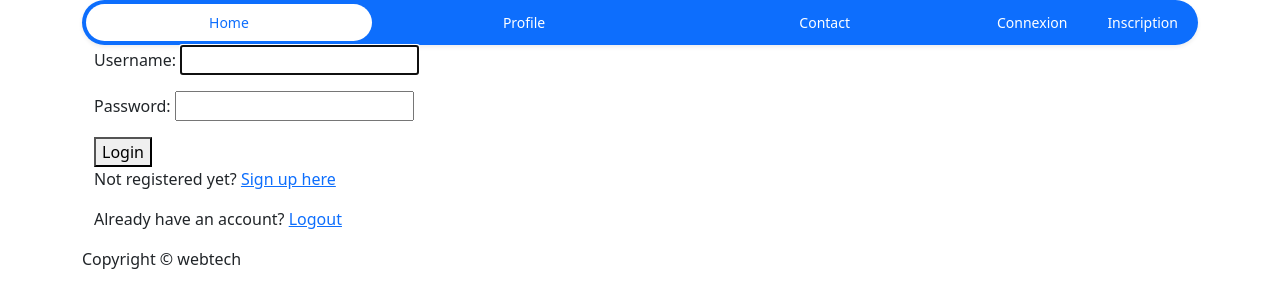
After one commit to maxance13/piscine-webtech, a Django app: page /login/ in a window 1280 px wide. The commit adds this page. Shown: the top 308 px of the page. Run offline with Django 4.2, Linux system fonts and the light colour scheme.

Commit message:
parti login logout et signin

```diff
--- a/Piscine_webtech/urls.py
+++ b/Piscine_webtech/urls.py
@@ -20,6 +20,6 @@ from django.urls import path, include
 urlpatterns = [
     path('admin/', admin.site.urls),
     path('login/', include('login.urls')),
-    path('', include('film.urls')),
-    path('contact/', include('contact.urls')),
+    # path('', include('film.urls')),
+    # path('contact/', include('contact.urls')),
 ]
--- /dev/null
+++ b/login/templates/login/login.html
@@ -0,0 +1,12 @@
+{% extends "base.html" %}
+{% block content %}
+<form method="post" action="{% url 'login_view' %}">
+  {% csrf_token %}
+  {{ form.as_p }}
+  <button type="submit">Login</button>
+</form>
+
+<p>Not registered yet? <a href="{% url 'signup_view' %}">Sign up here</a></p>
+
+<p>Already have an account? <a href="{% url 'logout_view' %}">Logout</a></p>
+{% endblock %}
--- /dev/null
+++ b/login/templates/login/nav.html
@@ -0,0 +1,21 @@
+<header>
+{% block header %}
+ <ul class="nav nav-pills nav-fill gap-2 p-1 small bg-primary rounded-5 shadow-sm" id="pillNav2" role="tablist" style="--bs-nav-link-color: var(--bs-white); --bs-nav-pills-link-active-color: var(--bs-primary); --bs-nav-pills-link-active-bg: var(--bs-white);">
+    <li class="nav-item" role="presentation">
+      <a class="nav-link active rounded-5">Home</a>
+    </li>
+    <li class="nav-item" role="presentation">
+      <button class="nav-link rounded-5" id="profile-tab2" data-bs-toggle="tab" type="button" role="tab" aria-selected="false">Profile</button>
+    </li>
+    <li class="nav-item" role="presentation">
+      <button class="nav-link rounded-5" id="contact-tab2" data-bs-toggle="tab" type="button" role="tab" aria-selected="false">Contact</button>
+    </li>
+    {% if user.is_authenticated %}
+      <li><a class="nav-link rounded-4" href="{% url 'logout_view' %}">Déconnexion</a></li>
+    {% else %}
+      <li><a class="nav-link rounded-4" href="{% url 'login_view' %}">Connexion</a></li>
+      <li><a class="nav-link rounded-4" href="{% url 'signup_view' %}">Inscription</a></li>
+    {% endif %}
+  </ul>
+{% endblock %}
+</header>
--- /dev/null
+++ b/login/urls.py
@@ -0,0 +1,8 @@
+from django.urls import path
+from .views import signup_view,login_view,logout_view
+
+urlpatterns = [
+  path('signup/',signup_view, name='signup_view'),
+  path('',login_view, name='login_view'),
+  path('logout/',logout_view, name='logout_view'),
+]
--- a/login/views.py
+++ b/login/views.py
@@ -1,3 +1,39 @@
 from django.shortcuts import render
+from django.http import HttpResponse
+from django.views import View
+from django.template import loader
+from django.shortcuts import render, redirect
+from django.views.decorators.csrf import csrf_protect
+from django.utils.decorators import method_decorator
+from django.contrib.auth import login, logout
+from django.contrib.auth.forms import AuthenticationForm
+from django.contrib.auth.decorators import login_required
+from .forms import CustomUserCreationForm
 
-# Create your views here.
+def signup_view(request):
+    if request.method == 'POST':
+        form = CustomUserCreationForm(request.POST)
+        if form.is_valid():
+            user = form.save()
+            login(request, user)
+            return redirect('..')
+    else:
+        form = CustomUserCreationForm()
+
+    return render(request, 'login/signup.html', {'form': form})
+
+def login_view(request):
+    if request.method == 'POST':
+        form = AuthenticationForm(request, request.POST)
+        if form.is_valid():
+            user = form.get_user()
+            login(request, user)
+            return redirect('..')
+    else:
+        form = AuthenticationForm()
+
+    return render(request, 'login/login.html', {'form': form})
+
+def logout_view(request):
+    logout(request)
+    return redirect('..')
--- a/templates/base.html
+++ b/templates/base.html
@@ -6,12 +6,12 @@
     <link href="https://cdn.jsdelivr.net/npm/bootstrap@5.3.2/dist/css/bootstrap.min.css" rel="stylesheet" integrity="sha384-T3c6CoIi6uLrA9TneNEoa7RxnatzjcDSCmG1MXxSR1GAsXEV/Dwwykc2MPK8M2HN" crossorigin="anonymous">
     <script src="https://cdn.jsdelivr.net/npm/bootstrap@5.3.2/dist/js/bootstrap.bundle.min.js" integrity="sha384-C6RzsynM9kWDrMNeT87bh95OGNyZPhcTNXj1NW7RuBCsyN/o0jlpcV8Qyq46cDfL" crossorigin="anonymous"></script>
     {% load static %}
-    <title>Blog</title>
+    <title>login</title>
   </head>
   <body>
     <div class="container">
       <header>
-        {% include "blog/nav.html" %}
+        {% include "login/nav.html" %}
       </header>
       <div class="container">
         <div class="row">
```
Also changed, not shown: login/forms.py (added, +12 -0 lines), login/templates/login/signup.html (added, +8 -0 lines), db.sqlite3.
